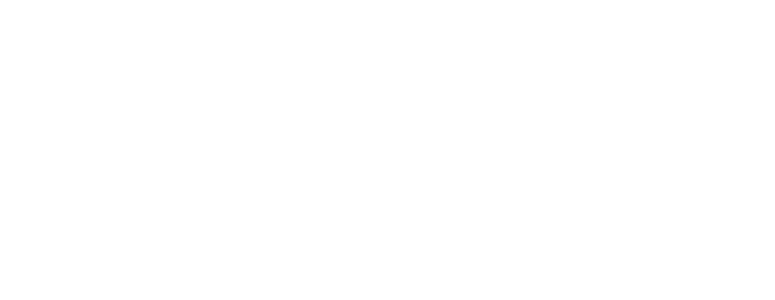
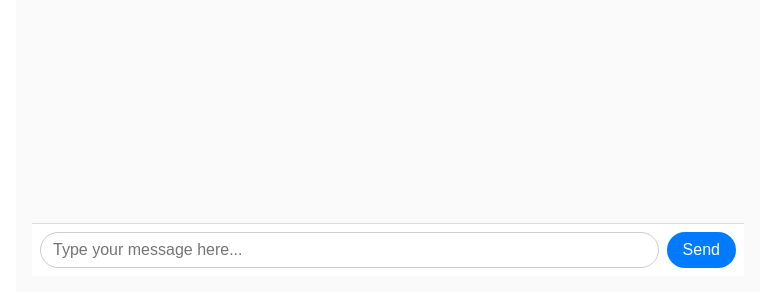
Before and after one commit to jurgengjoncari/mini-message-board, an Angular app: page / in a window 1280 px wide. Shown: the part 548-848 px from the top of the page, without its empty margins (252-1027 px from the left). Before the commit the page ends 800 px from the top, so only its background shows below. Built offline with nearby package versions, Linux system fonts and the light colour scheme.

Commit message:
add input to send messages

```diff
--- a/src/app/app.css
+++ b/src/app/app.css
@@ -0,0 +1,72 @@
+.chat-container {
+  display: flex;
+  flex-direction: column;
+  padding: 1rem;
+  max-width: 80ch;
+  height: 100vh;
+  margin: 0 auto;
+  background: #fafafa;
+  font-family: sans-serif;
+}
+
+.messages {
+  flex: 1;
+  overflow-y: auto;
+  padding: 1rem;
+}
+
+.chat-message {
+  background: #f1f1f1;
+  padding: 0.5rem 0.75rem;
+  border-radius: 10px;
+  margin-bottom: 0.5rem;
+  box-shadow: 0 2px 4px rgba(0,0,0,0.1);
+  width: fit-content;
+}
+
+.chat-author {
+  font-weight: bold;
+  margin-bottom: 0.25rem;
+}
+
+.chat-content {
+  margin-bottom: 0.25rem;
+}
+
+.chat-time {
+  font-size: 0.8rem;
+  color: #777;
+  text-align: right;
+}
+
+.chat-form {
+  display: flex;
+  padding: 0.5rem;
+  border-top: 1px solid #ddd;
+  background: #fff;
+}
+
+.chat-input {
+  flex: 1;
+  padding: 0.5rem 0.75rem;
+  border: 1px solid #ccc;
+  border-radius: 20px;
+  outline: none;
+  font-size: 1rem;
+  margin-right: 0.5rem;
+}
+
+.chat-form button {
+  background: #007bff;
+  color: white;
+  border: none;
+  border-radius: 20px;
+  padding: 0.5rem 1rem;
+  cursor: pointer;
+  font-size: 1rem;
+  transition: background 0.2s ease;
+}
+
+.chat-form button:hover {
+  background: #0056b3;
+}
--- a/src/app/app.html
+++ b/src/app/app.html
@@ -1,4 +1,5 @@
 <div class="chat-container">
+  <div class="messages">
     @for (msg of messages; track msg._id) {
       <div class="chat-message">
         <div class="chat-author">{{ msg.senderId?.username || 'Unknown' }}</div>
@@ -7,4 +8,16 @@
       </div>
     }
   </div>
-<router-outlet />
+  <form (ngSubmit)="sendMessage()" class="chat-form">
+    <input
+      type="text"
+      [(ngModel)]="newMessage"
+      name="message"
+      (keyup.enter)="sendMessage()"
+      placeholder="Type your message here..."
+      class="chat-input"
+      required
+    />
+    <button type="submit">Send</button>
+  </form>
+</div>
--- a/src/app/app.ts
+++ b/src/app/app.ts
@@ -1,13 +1,13 @@
 import {Component, inject} from '@angular/core';
-import { RouterOutlet } from '@angular/router';
 import {HttpClient} from '@angular/common/http';
 import {environment} from '../environments/environment';
 import {DatePipe} from '@angular/common';
+import {FormsModule} from '@angular/forms';
 
 @Component({
   selector: 'app-root',
   standalone: true,
-  imports: [RouterOutlet, DatePipe],
+  imports: [DatePipe, FormsModule],
   templateUrl: './app.html',
   styleUrl: './app.css'
 })
@@ -15,6 +15,7 @@
   protected readonly baseUrl = environment.apiUrl;
   messages: any[] = [];
   private http = inject(HttpClient);
+  newMessage: string = '';
 
   constructor() {
     this.getMessages();
@@ -26,4 +27,14 @@
       error: (err) => console.error(err)
     });
   }
+
+  sendMessage() {
+    this.http.post(`${this.baseUrl}/`, {content: this.newMessage}).subscribe({
+      next: (data) => {
+        this.messages.push(data);
+        this.newMessage = '';
+      },
+      error: (err) => console.error(err)
+    });
+  }
 }
```
Lines whose indentation alone changed are shown as unchanged.
